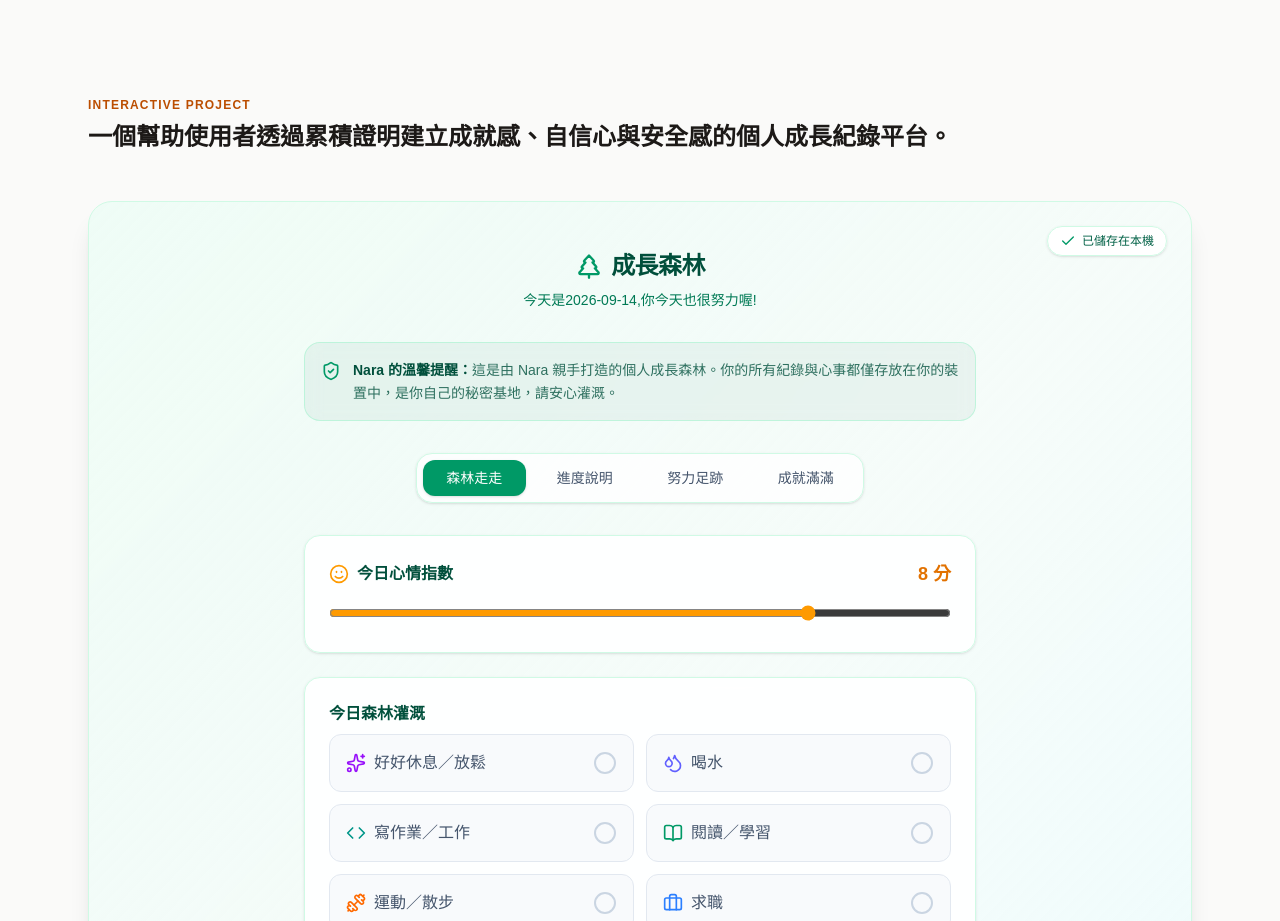
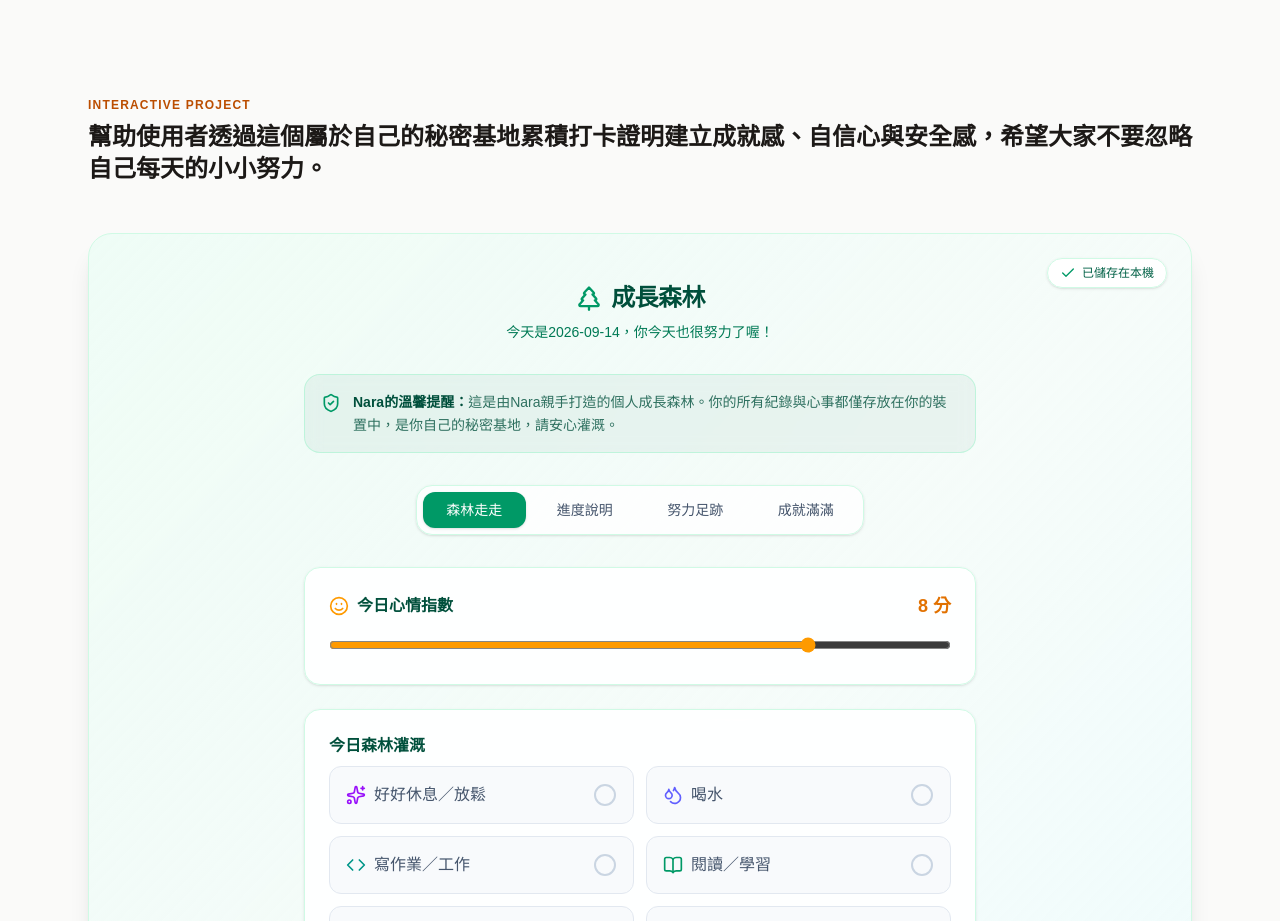
Before and after one commit to if8mile/PIXELOGIC, a Next.js app: page / in a window 1280 px wide. Shown: the part 1620-2541 px from the top of the page. Built offline with nearby package versions, Linux system fonts and the light colour scheme.

Commit message:
update: refine food picker UI and style

```diff
--- a/app/page.tsx
+++ b/app/page.tsx
@@ -105,7 +105,7 @@ function GrowthForestSection() {
         if (todayFound) setTodayRecord(todayFound);
       }
     } catch (error) {
-      console.error('載入資料失敗:', error);
+      console.error('載入資料失敗：', error);
     } finally {
       setLoading(false);
     }
@@ -128,7 +128,7 @@ function GrowthForestSection() {
       setAllRecords(parsed);
       setSavingStatus('saved');
     } catch (error) {
-      console.error('儲存紀錄失敗:', error);
+      console.error('儲存紀錄失敗：', error);
       setSavingStatus('saved');
     }
   }
@@ -216,7 +216,7 @@ function GrowthForestSection() {
             <TreePine className="w-7 h-7 text-emerald-600 dark:text-emerald-400" /> 成長森林
           </h3>
           <p className="text-sm text-emerald-700 dark:text-emerald-400/80">
-            今天是{todayStr},你今天也很努力喔!
+            今天是{todayStr}，你今天也很努力了喔！
           </p>
         </div>
 
@@ -224,8 +224,8 @@ function GrowthForestSection() {
         <div className="bg-emerald-900/5 dark:bg-emerald-500/10 border border-emerald-200/60 dark:border-emerald-500/20 rounded-2xl p-4 flex items-start gap-3 backdrop-blur-sm">
           <ShieldCheck className="w-5 h-5 text-emerald-600 dark:text-emerald-400 shrink-0 mt-0.5" />
           <div className="text-xs sm:text-sm text-emerald-900/80 dark:text-emerald-200/90 leading-relaxed">
-            <span className="font-semibold text-emerald-900 dark:text-emerald-300">Nara 的溫馨提醒：</span>
-            這是由 Nara 親手打造的個人成長森林。你的所有紀錄與心事都僅存放在你的裝置中，是你自己的秘密基地，請安心灌溉。
+            <span className="font-semibold text-emerald-900 dark:text-emerald-300">Nara的溫馨提醒：</span>
+            這是由Nara親手打造的個人成長森林。你的所有紀錄與心事都僅存放在你的裝置中，是你自己的秘密基地，請安心灌溉。
           </div>
         </div>
 
@@ -803,7 +803,7 @@ export default function Home() {
         <section id="portfolio" className="scroll-mt-24 space-y-12">
           <div className="space-y-2">
             <h2 className="text-xs font-semibold uppercase tracking-widest text-amber-700 dark:text-violet-400">Interactive Project</h2>
-            <h3 className="text-2xl font-bold">一個幫助使用者透過累積證明建立成就感、自信心與安全感的個人成長紀錄平台。</h3>
+            <h3 className="text-2xl font-bold">幫助使用者透過這個屬於自己的秘密基地累積打卡證明建立成就感、自信心與安全感，希望大家不要忽略自己每天的小小努力。</h3>
           </div>
 
           {/* 成長森林 */}
```
